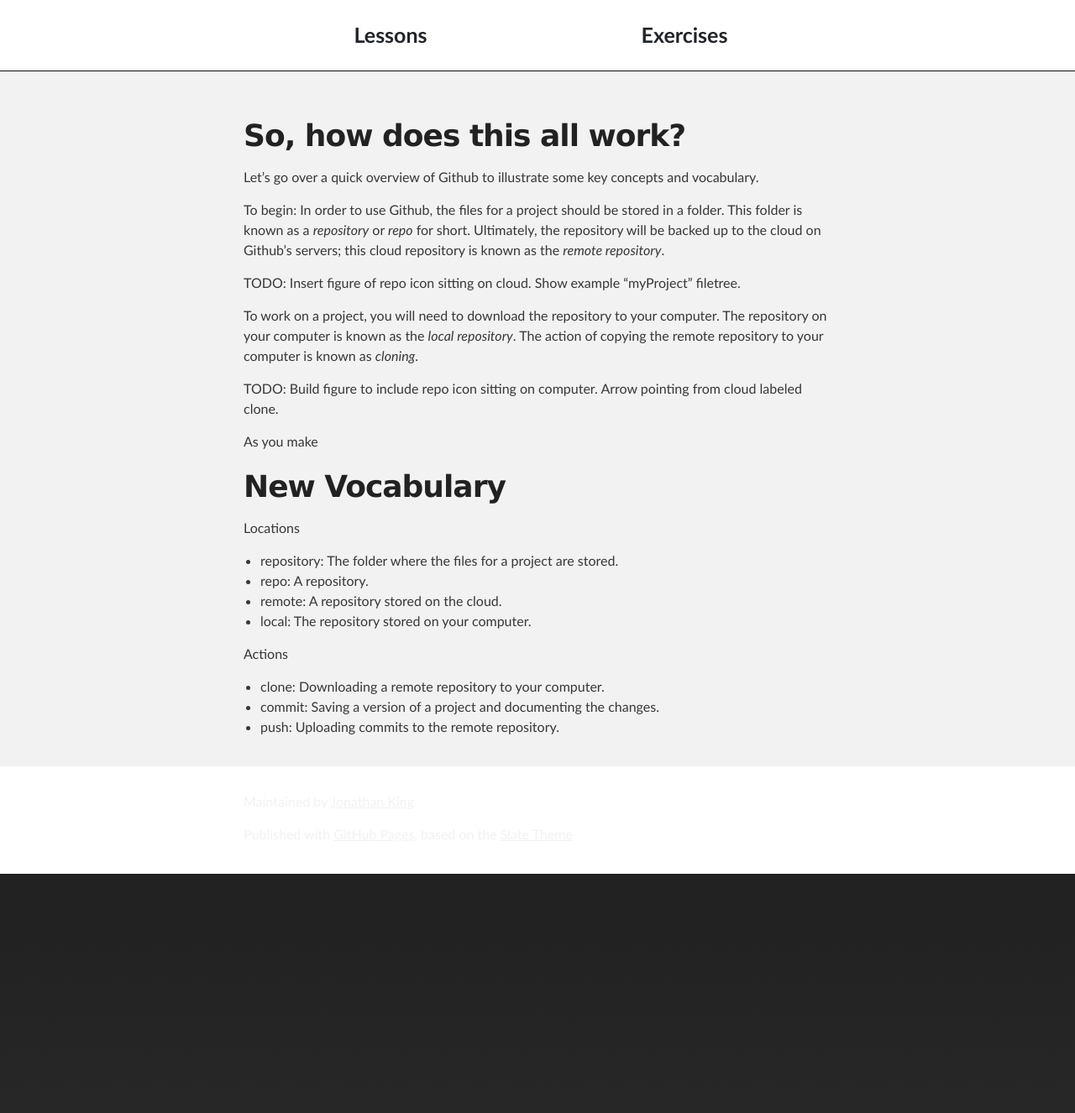
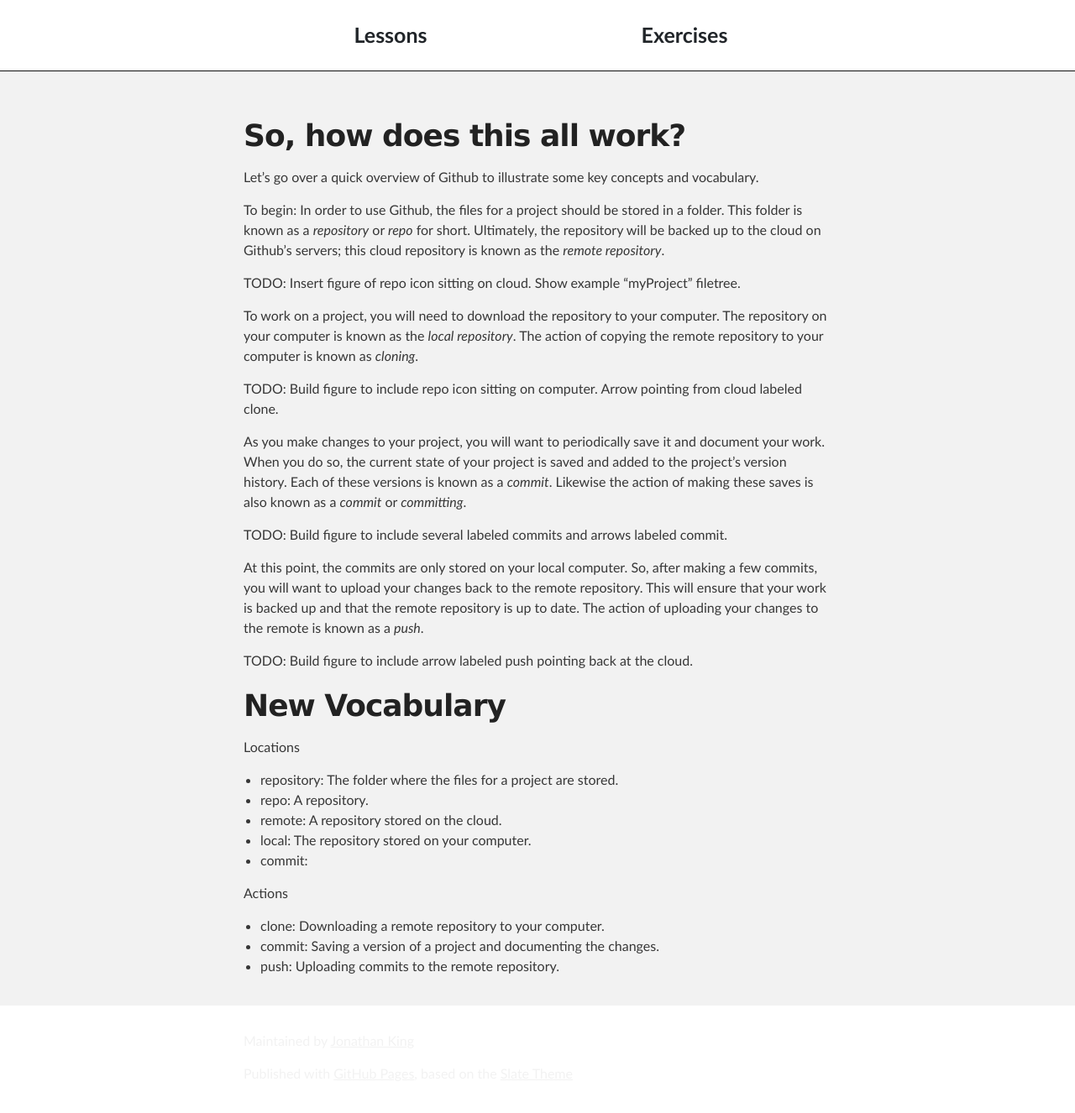
Before and after one commit to JonKing93/Github-Tutorial-Workshop, a Jekyll site: the page built from workshop/overview.md, in a window 1280 px wide. Shown: the whole page at 84% size. Built offline with Jekyll 4.4.1, drawn with Linux system fonts in a browser that asks for light colours; before the commit the page ends 1041 px from its top, so only the background shows below that.

Commit message:
Syntax highlighting

```diff
--- a/assets/css/style.css
+++ b/assets/css/style.css
@@ -1,4 +1,5 @@
 @import "reset-browser-defaults.css";
+@import "rouge-github.css";
 
 /* Navigation bar */
 header {
--- a/workshop/overview.md
+++ b/workshop/overview.md
@@ -15,7 +15,13 @@ To work on a project, you will need to download the repository to your computer.
 
 TODO: Build figure to include repo icon sitting on computer. Arrow pointing from cloud labeled clone.
 
-As you make
+As you make changes to your project, you will want to periodically save it and document your work. When you do so, the current state of your project is saved and added to the project's version history. Each of these versions is known as a *commit*. Likewise the action of making these saves is also known as a *commit* or *committing*.
+
+TODO: Build figure to include several labeled commits and arrows labeled commit.
+
+At this point, the commits are only stored on your local computer. So, after making a few commits, you will want to upload your changes back to the remote repository. This will ensure that your work is backed up and that the remote repository is up to date. The action of uploading your changes to the remote is known as a *push*.
+
+TODO: Build figure to include arrow labeled push pointing back at the cloud.
 
 
 
@@ -33,6 +39,7 @@ Locations
 * repo: A repository.
 * remote: A repository stored on the cloud.
 * local: The repository stored on your computer.
+* commit:
 
 Actions
 * clone: Downloading a remote repository to your computer.
```
Also changed, not shown: workshop/motivation.md (+2 -2 lines).
